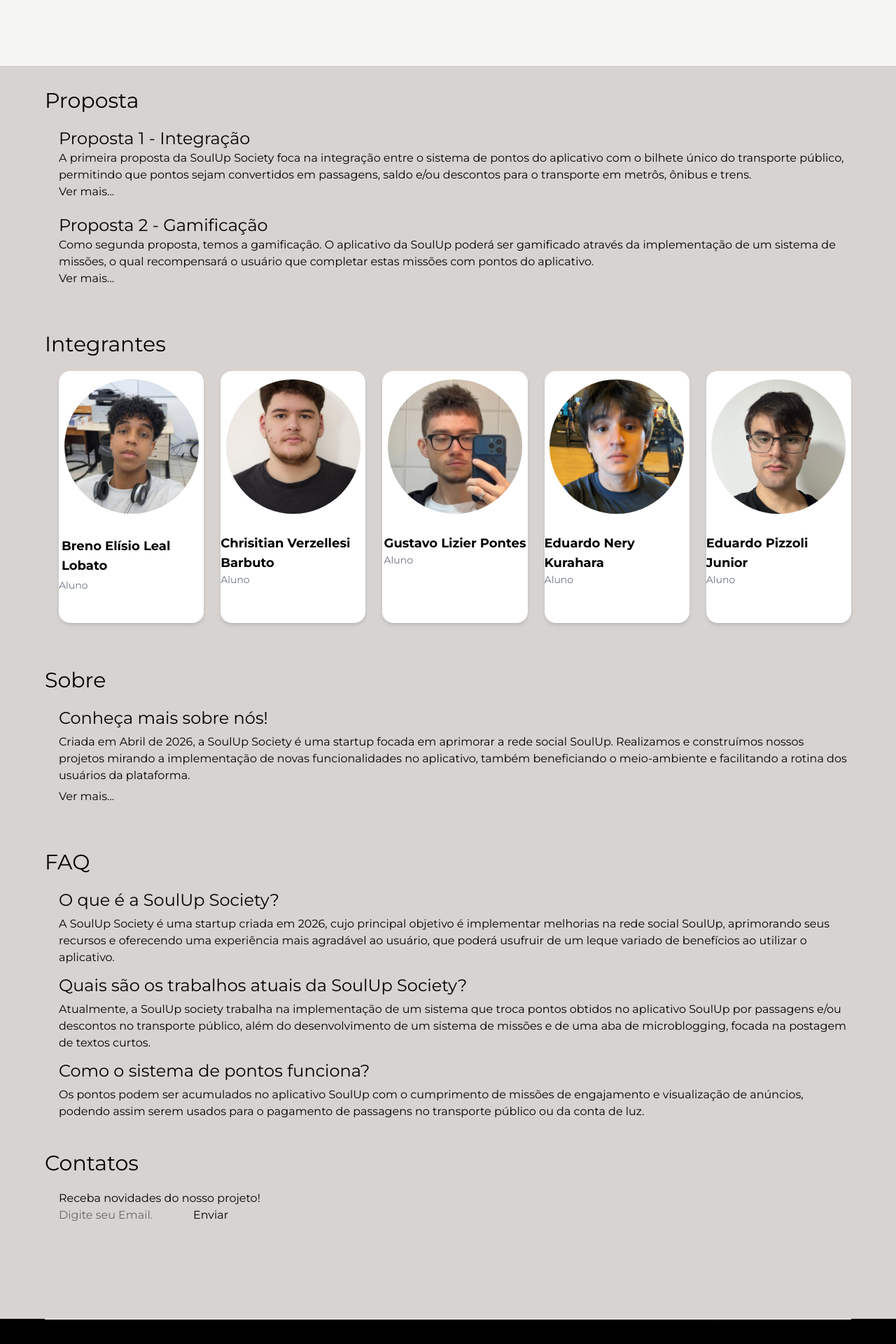
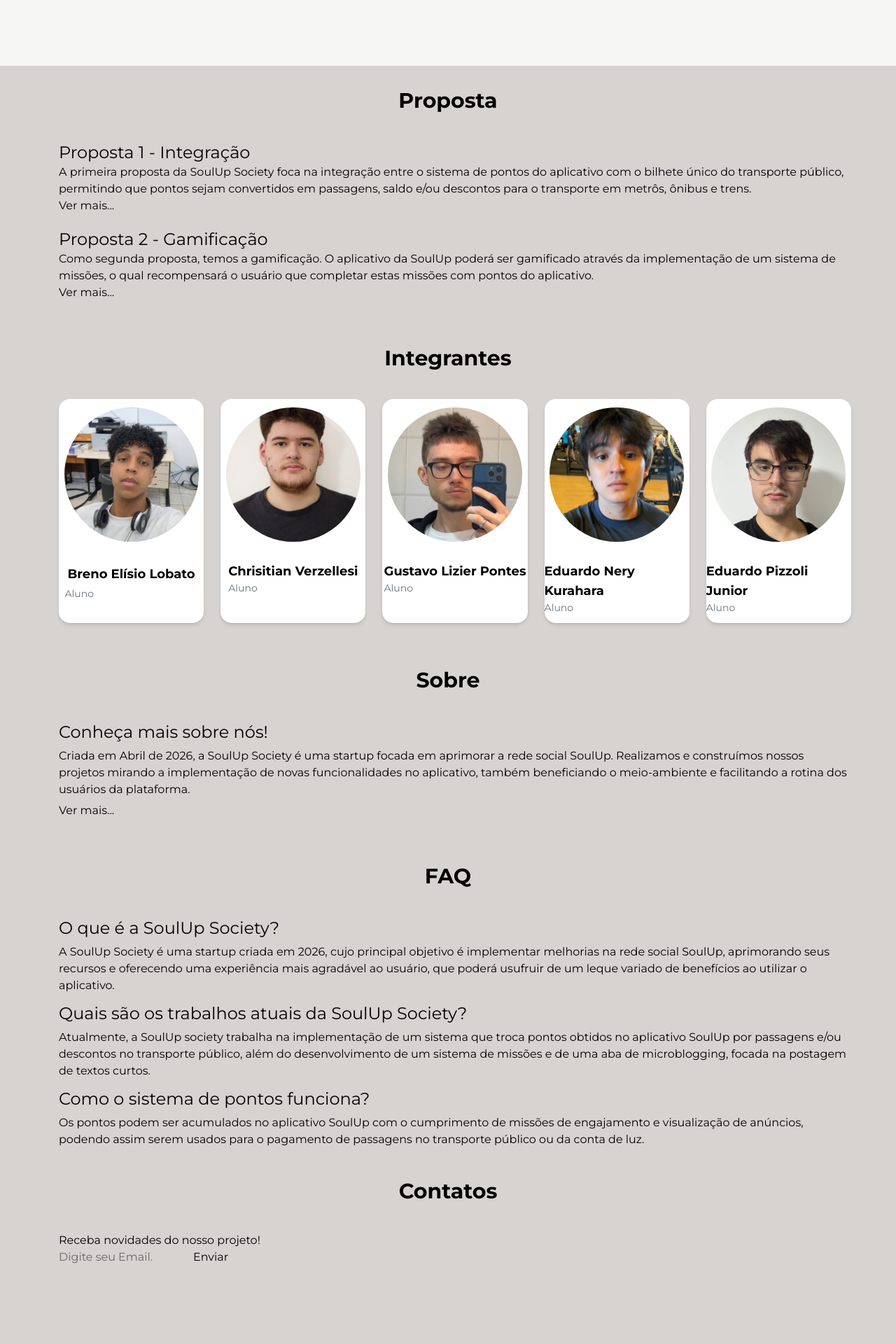
Before and after one commit to SoulUp-Society-Trabalhos/1--Challenge-2--semestre, a React (Vite) app in the folder soulup-society/: page / in a window 1280 px wide. Shown: the part 740-2660 px from the top of the page at 70% size. Built offline with nearby package versions, Linux system fonts and the light colour scheme.

Commit message:
feat: mudando coisas pequen as

```diff
--- a/soulup-society/src/routes/Home/index.tsx
+++ b/soulup-society/src/routes/Home/index.tsx
@@ -15,8 +15,8 @@
 
       <section className="bg-stone-300 py-8 px-[5%]">
         <div className="py-8! px-[5%]! min-h-[30vh]">
-          <h2 className="text-3xl">Proposta</h2>
-          <div className="mt-5! ml-5!">
+          <h2 className="text-3xl text-center font-bold">Proposta</h2>
+          <div className="mt-10! ml-5!">
             <p className="text-2xl ">Proposta 1 - Integração</p>
             <p>
               A primeira proposta da SoulUp Society foca na integração entre o
@@ -43,8 +43,8 @@
         </div>
 
         <div className="py-8! px-[5%]! min-h-[30vh]">
-          <h2 className="text-3xl">Integrantes</h2>
-          <div className="mt-5! ml-5! h-90 grid grid-cols-1 gap-6 sm:grid-cols-2 lg:grid-cols-6 xl:grid-cols-5">
+          <h2 className="text-3xl text-center font-bold">Integrantes</h2>
+          <div className="mt-10! ml-5! h-80 grid grid-cols-1 gap-6 sm:grid-cols-2 lg:grid-cols-6 xl:grid-cols-5">
             <div className="flex flex-col items-center overflow-hidden rounded-2xl bg-white shadow-md transition duration-300 hover:-translate-y-2 hover:shadow-xl">
               <img
                 src="/img/foto-breno.jpg"
@@ -52,7 +52,7 @@
                 className=" mx-auto w-48 h-48 object-cover rounded-full m-3!"
               />
               <div className="mt-4!">
-                <h3 className="text-lg font-bold p-1!">Breno Elísio Leal Lobato</h3>
+                <h3 className="text-lg font-bold p-1!">Breno Elísio Lobato</h3>
                 <p className="mt-1 text-sm text-gray-500">Aluno</p>
               </div>
             </div>
@@ -64,7 +64,7 @@
               />
               <div className="mt-4!">
                 <h3 className="text-lg font-bold">
-                  Chrisitian Verzellesi Barbuto
+                  Chrisitian Verzellesi
                 </h3>
                 <p className="mt-1 text-sm text-gray-500 ">Aluno</p>
               </div>
@@ -106,8 +106,8 @@
         </div>
 
         <div className="py-8! px-[5%]! min-h-[30vh]">
-          <h2 className="text-3xl">Sobre</h2>
-          <div className="mt-5! ml-5!">
+          <h2 className="text-3xl text-center font-bold">Sobre</h2>
+          <div className="mt-10! ml-5!">
             <p className="text-2xl ">Conheça mais sobre nós!</p>
             <p className="text-base mb-1.5! mt-1.5!">
               Criada em Abril de 2026, a SoulUp Society é uma startup focada em
@@ -123,8 +123,8 @@
         </div>
 
         <div className="py-8! px-[5%]! min-h-[30vh]  ">
-          <h2 className="text-3xl">FAQ</h2>
-          <div className="mt-5! ml-5!">
+          <h2 className="text-3xl text-center font-bold">FAQ</h2>
+          <div className="mt-10! ml-5!">
             <div className="mb-3!">
               <p className="text-2xl mb-1.5!">O que é a SoulUp Society?</p>
               <p className="text-base">
@@ -162,8 +162,8 @@
         </div>
 
         <div className="py-8 px-[5%]! min-h-[30vh]">
-          <h2 className="text-3xl">Contatos</h2>
-          <div className="mt-5! ml-5!">
+          <h2 className="text-3xl text-center font-bold">Contatos</h2>
+          <div className="mt-10! ml-5!">
             <section className="newsletter">
               <h2>Receba novidades do nosso projeto!</h2>
               <dialog id="modal">
```
